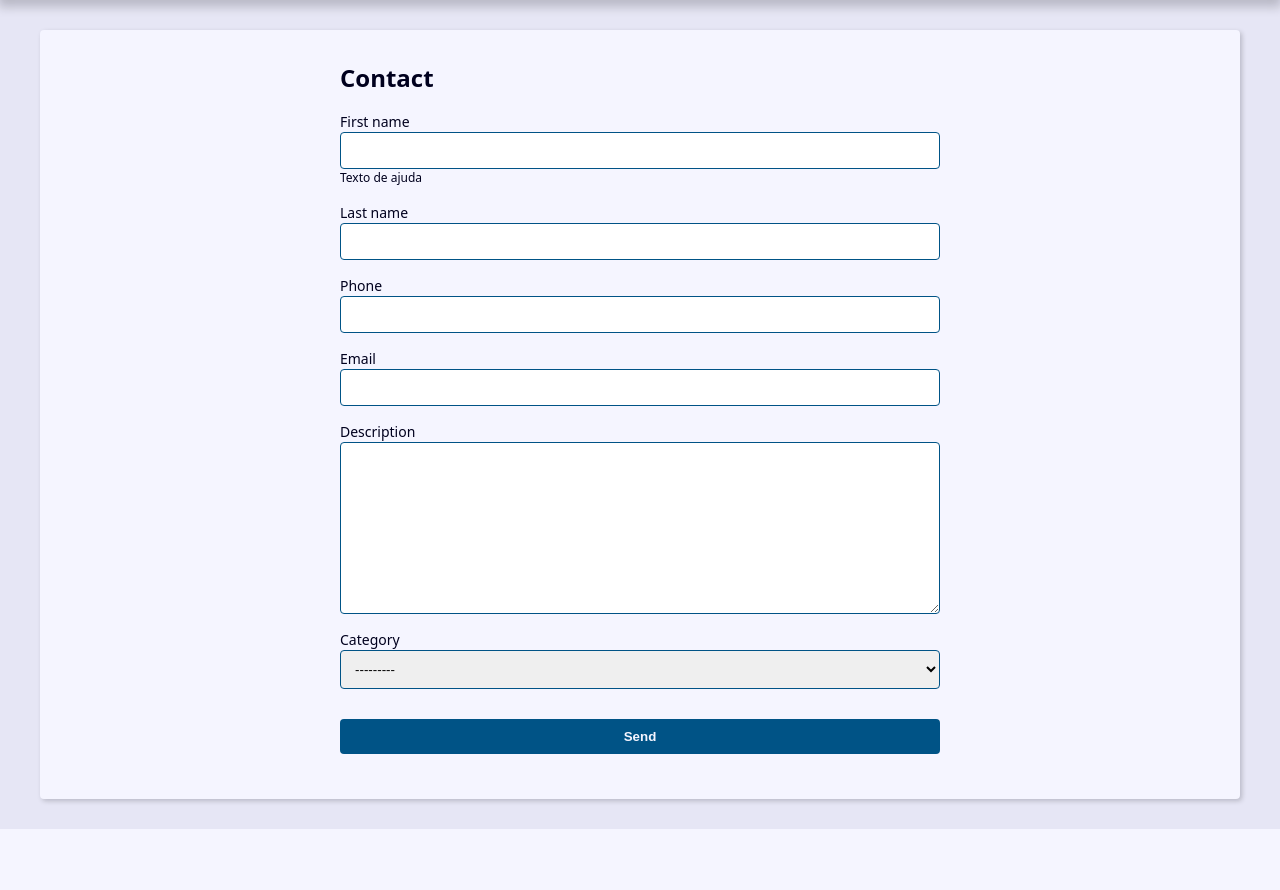
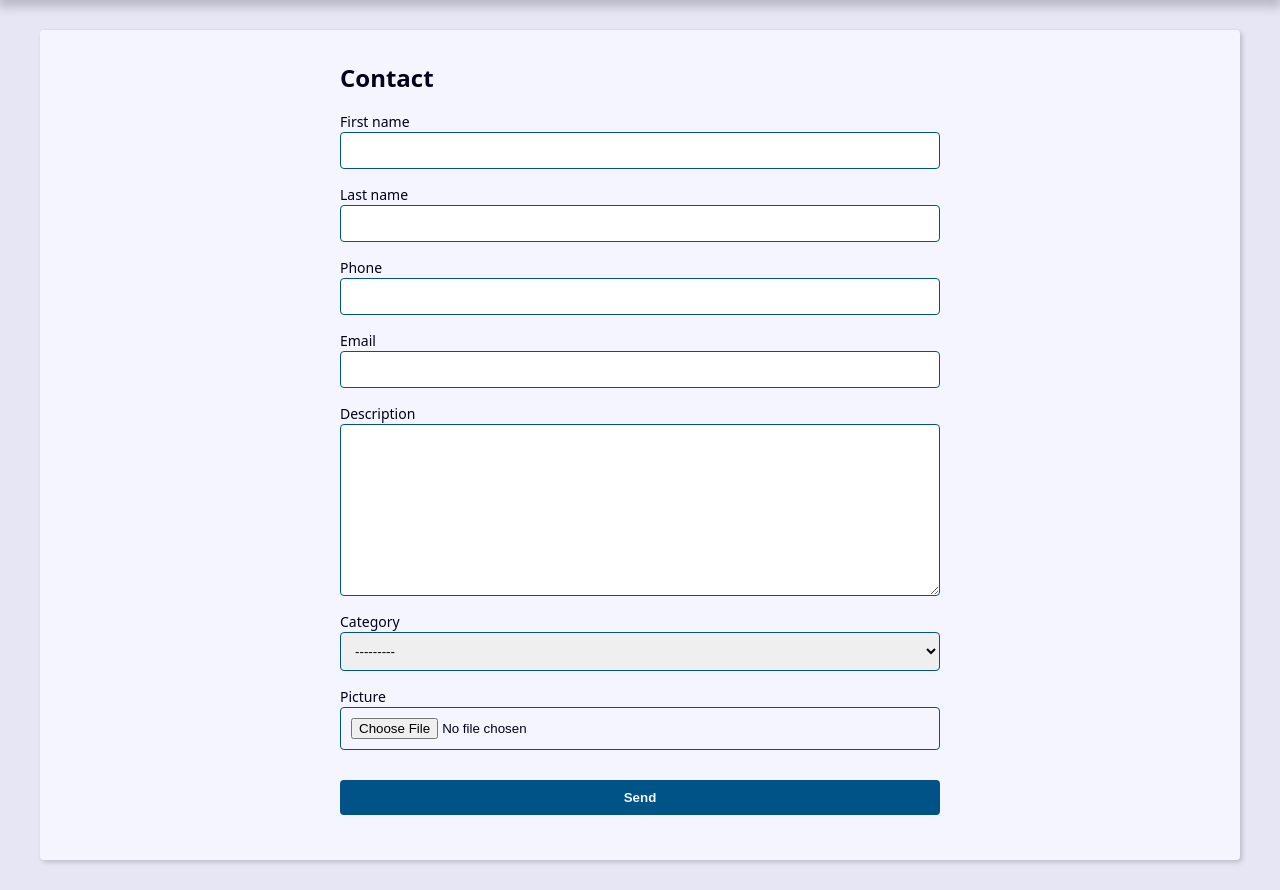
Before and after one commit to AndreLucenaJr/Agenda_Django, a Django app: page /contact/create/ in a window 1280 px wide. Shown: the part 239-1129 px from the top of the page. Before the commit the page ends 1068 px from the top, so only its background shows below. Run offline with Django 4.2, Linux system fonts and the light colour scheme; data that the repository does not hold is empty.

Commit message:
adicionado campo imagem quando atualizar o contato

```diff
--- a/contact/forms.py
+++ b/contact/forms.py
@@ -4,24 +4,18 @@ from . import models
 
 
 class ContactForm(forms.ModelForm):
-    first_name = forms.CharField(
-        widget=forms.TextInput(
+
+    picture = forms.ImageField(
+        widget=forms.FileInput(
             attrs={
-                'class': 'classe-a classe-a',
-
+                'accept': 'image/*',
             }
-        ),
-        help_text='Texto de ajuda'
-
+        )
     )
-
-    def __init__(self, *args, **kwargs):
-        super().__init__(*args, **kwargs)
-
     class Meta:
         model = models.Contact
         fields = ('first_name', 'last_name', 'phone',
-                  'email', 'description', 'category')
+                  'email', 'description', 'category', 'picture',)
 
 
     def clean(self):
--- a/contact/templates/contact/create.html
+++ b/contact/templates/contact/create.html
@@ -25,6 +25,15 @@
             {% endif %}
 
         </div>
+
+        {% if field.name == 'picture' and field.value.url %}
+          <div class="form-group">
+            <img src="{{ field.value.url }}" alt="">
+          </p>
+
+        {% endif %}
+
+
         {% endfor %}
       </div>
 
```
